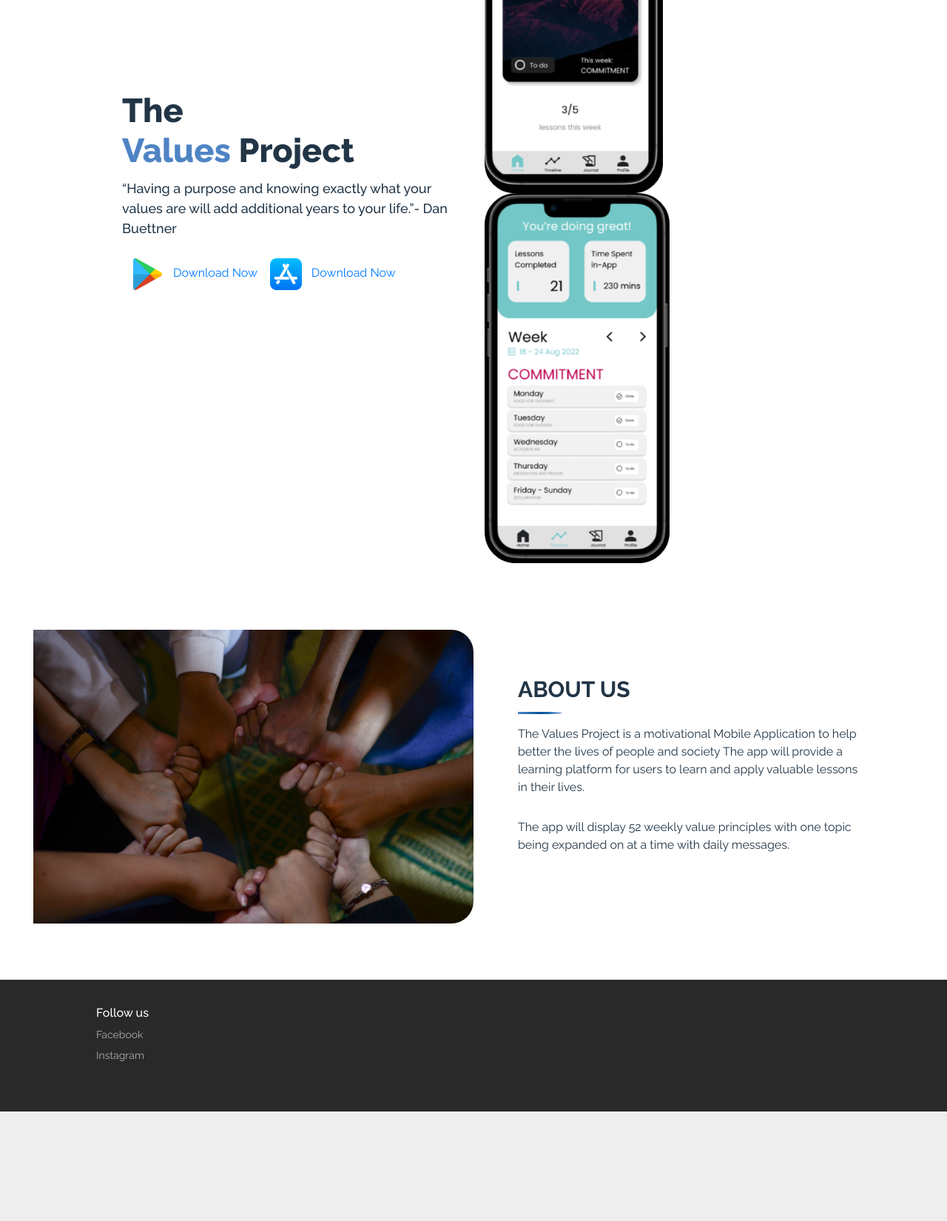
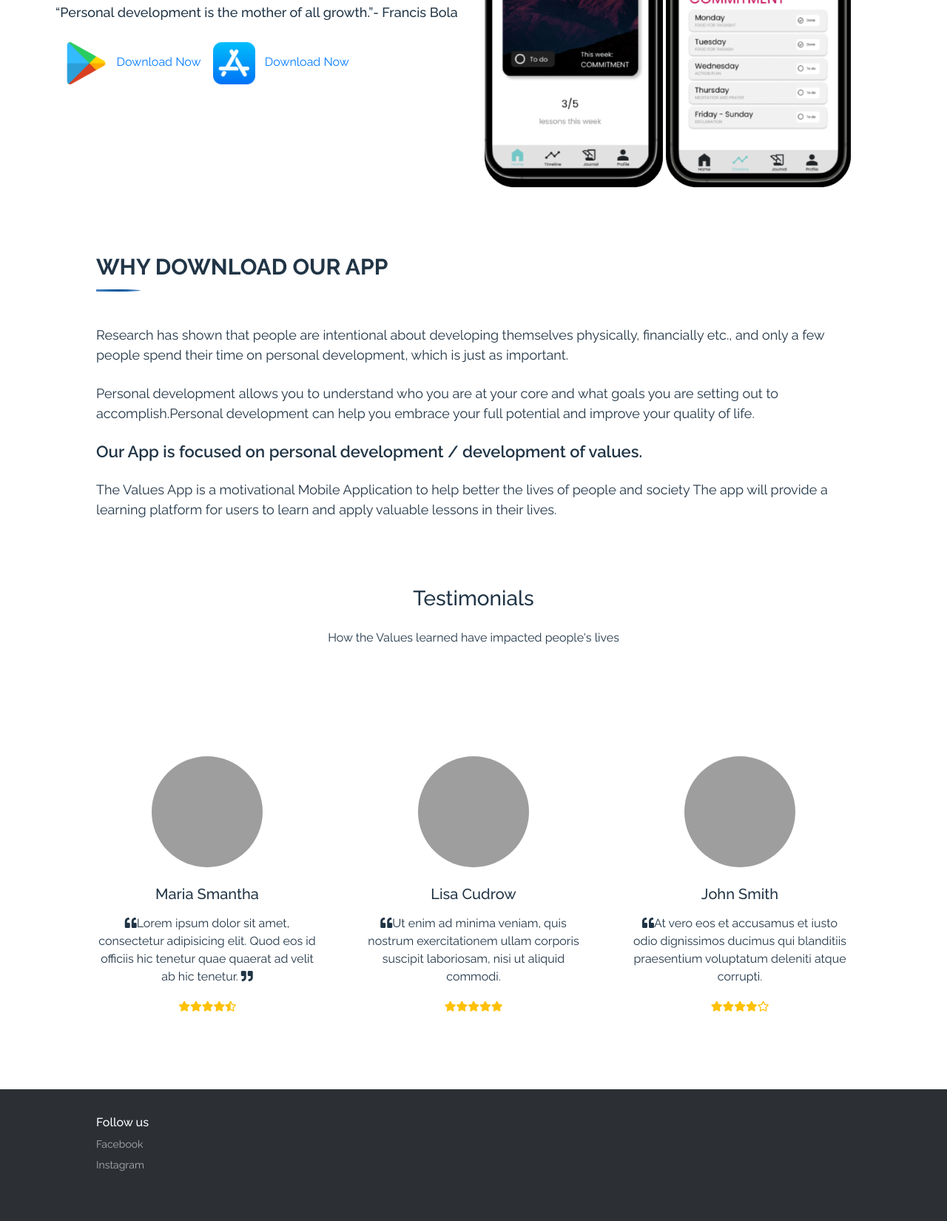
Before and after one commit to BlessingLelaka/values_project_web, a plain HTML site: page index.html in a window 1280 px wide. Shown: the part 421-2071 px from the top of the page at 74% size. Before the commit the page ends 1923 px from the top, so only its background shows below. Drawn offline with nearby package versions, Linux system fonts and the light colour scheme; grey boxes are pictures that could not be loaded; a script that the page names is missing.

Commit message:
more pages

```diff
--- /dev/null
+++ b/about_us.html
@@ -0,0 +1,105 @@
+<!DOCTYPE html>
+<html lang="en">
+
+<head>
+    <meta charset="UTF-8">
+    <meta http-equiv="X-UA-Compatible" content="IE=edge">
+    <meta name="viewport" content="width=device-width, initial-scale=1.0">
+    <title>About us </title>
+    <link href="css/style.css" rel="stylesheet">
+    <link href="https://fonts.googleapis.com/css2?family=Raleway:wght@100;200;300;400;500;600;700;800;900&display=swap"
+        rel="stylesheet">
+    <link href="https://stackpath.bootstrapcdn.com/bootstrap/4.4.1/css/bootstrap.min.css" rel="stylesheet">
+    <link href="https://cdnjs.cloudflare.com/ajax/libs/font-awesome/5.10.0/css/all.min.css" rel="stylesheet">
+</head>
+
+<body>
+    <div class="wrapper">
+
+        <div class="header">
+            <div class="container-fluid">
+                <div class="row align-items-center">
+                    <div class="col-lg-2">
+                        <div class="brand">
+                            <a href="index.html">
+                                <img src="img/values_project_logo.png" alt="Logo">
+                            </a>
+                            <div></div>
+                        </div>
+                    </div>
+                    <div class="col-lg-10">
+                        <div class="topbar">
+
+                            <div class="topbar-col">
+                                <div class="topbar-social">
+                                    <a href=""><i class="fab fa-twitter"></i></a>
+                                    <a href=""><i class="fab fa-facebook-f"></i></a>
+                                    <a href=""><i class="fab fa-youtube"></i></a>
+                                    <a href=""><i class="fab fa-instagram"></i></a>
+                                </div>
+
+                            </div>
+                            <div class="navbar navbar-expand-lg bg-light navbar-light">
+                                <a href="#" class="navbar-brand">MENU</a>
+                                <button type="button" class="navbar-toggler" data-toggle="collapse"
+                                    data-target="#navbarCollapse">
+                                    <span class="navbar-toggler-icon"></span>
+                                </button>
+
+                                <div class="collapse navbar-collapse justify-content-between" id="navbarCollapse">
+                                    <div class="navbar-nav ml-auto">
+                                        <a href="index.html" class="nav-item nav-link active">Home</a>
+                                        <a href="about_us.html" class="nav-item nav-link">About Us</a>
+                                        <a href=" " class="nav-item nav-link">Features</a>
+                                        <a href="contact_us.html" class="nav-item nav-link">Contact Us</a>
+                                    </div>
+                                </div>
+                            </div>
+                        </div>
+                    </div>
+                </div>
+            </div>
+        </div>
+
+        <div class="aboutus">
+            <div class="container-fluid">
+                <div class="row align-items-center">
+                    <div class="col-md-6">
+                        <img src="img/hands2 .jpg" alt="Image">
+                    </div>
+                    <div class="col-md-6">
+                        <h2 class="section-title">About US </h2>
+                        <p>
+                            The Values Project is a motivational Mobile Application to help better the lives of people
+                            and society
+                            The app will provide a learning platform for users to learn and apply valuable lessons in
+                            their lives.
+                        </p>
+                        <p>
+                            The app will display 52 weekly value principles with one topic being expanded on at a time
+                            with daily messages.
+                        </p>
+
+                    </div>
+                </div>
+            </div>
+        </div>
+        <footer class="main-footer">
+            <div class="container">
+                <div class="row">
+                    <div class="col-lg-3 col-md-3 col-sm-6">
+                        <aside class="footer-widget">
+                            <h5>Follow us</h5>
+                            <ul>
+                                <li><a href=" ">Facebook</a></li>
+                                <li><a href=" ">Instagram</a></li>
+                            </ul>
+                        </aside>
+                    </div>
+                </div>
+            </div>
+        </footer>
+    </div>
+</body>
+
+</html>
--- a/css/style.css
+++ b/css/style.css
@@ -328,10 +328,50 @@ body {
     }
 }
 
+.single {
+    position: relative;
+    width: 100%;
+    padding: 45px 0 65px 0;
+}
 
+.single h2.section-title {
+    position: relative;
+    font-size: 30px;
+    font-weight: 700;
+    text-transform: uppercase;
+    margin-bottom: 45px;
+    padding-bottom: 15px;
+}
+
+.single h2.section-title::after {
+    position: absolute;
+    content: "";
+    width: 60px;
+    height: 3px;
+    bottom: 0;
+    left: 0;
+    background: linear-gradient(to left, #4F84C4, #00539C, #4F84C4);
+    border-radius: 0 100% 100% 0;
+}
+
+.single h3 {
+    font-size: 22px;
+    font-weight: 600;
+    margin-bottom: 25px;
+}
+
+.single p {
+    font-size: 18px;
+    font-weight: 400;
+    margin-bottom: 25px;
+}
+
+#testmony{
+    margin: 100px;
+}
 /* Footer*/
-footer.main-footer {
-    background-color: #292929;
+.main-footer {
+    background-color: #2c3035;
     color: white;
     padding-top: 35px;
     padding-bottom: 35px;
--- a/index.html
+++ b/index.html
@@ -1,16 +1,19 @@
 <!DOCTYPE html>
 <html lang="en">
+
 <head>
     <meta charset="utf-8">
     <title>Values Project</title>
     <meta content="width=device-width, initial-scale=1.0" name="viewport">
-        <link href="https://fonts.googleapis.com/css2?family=Raleway:wght@100;200;300;400;500;600;700;800;900&display=swap" rel="stylesheet"> \
+    <link href="https://fonts.googleapis.com/css2?family=Raleway:wght@100;200;300;400;500;600;700;800;900&display=swap"
+        rel="stylesheet">
     <link href="https://stackpath.bootstrapcdn.com/bootstrap/4.4.1/css/bootstrap.min.css" rel="stylesheet">
     <link href="https://cdnjs.cloudflare.com/ajax/libs/font-awesome/5.10.0/css/all.min.css" rel="stylesheet">
 
     <link href="css/style.css" rel="stylesheet">
     <!--<script>alert("Hi");</script>-->
 </head>
+
 <body>
 
     <!--
@@ -49,6 +52,7 @@
 
 
           </script>-->
+    <!--Nav bar -->
     <div class="wrapper">
 
         <div class="header">
@@ -74,10 +78,28 @@
                                 </div>
 
                             </div>
+                            <div class="navbar navbar-expand-lg bg-light navbar-light">
+                                <a href="#" class="navbar-brand">MENU</a>
+                                <button type="button" class="navbar-toggler" data-toggle="collapse"
+                                    data-target="#navbarCollapse">
+                                    <span class="navbar-toggler-icon"></span>
+                                </button>
+
+                                <div class="collapse navbar-collapse justify-content-between" id="navbarCollapse">
+                                    <div class="navbar-nav ml-auto">
+                                        <a href="index.html" class="nav-item nav-link active">Home</a>
+                                        <a href="about_us.html" class="nav-item nav-link">About Us</a>
+                                        <a href=" " class="nav-item nav-link">Features</a>
+                                        <a href="contact_us.html" class="nav-item nav-link">Contact Us</a>
                                     </div>
                                 </div>
-
-
+                            </div>
+                        </div>
+                    </div>
+                </div>
+            </div>
+        </div>
+        <!-- End Nav bar -->
 
         <div class="main">
             <div class="container-fluid">
@@ -85,7 +107,7 @@
                     <div class="col-md-6">
                         <h2>The </h2>
                         <h2><span>Values</span> Project </h2>
-                            <p>“Having a purpose and knowing exactly what your values are will add additional years to your life.”- Dan Buettner </p>
+                        <p>“Personal development is the mother of all growth.”- Francis Bola </p>
                         <a href=""><img class="btn" src="img/playstore.png">Download Now</a>
                         <a href=""> <img class="btn" src="img/app-store.png">Download Now</a>
                     </div>
@@ -96,75 +118,140 @@
                 </div>
             </div>
         </div>
+        <div class="single">
+            <div class="container">
+                <div class="row">
+                    <div class="col-12">
+                        <h2 class="section-title"> Why Download Our App </h2>
+                        <p>Research has shown that people are
+                            intentional about developing themselves physically, financially etc., and only
+                            a few people spend their time on personal development, which is just as important.
+                        </p>
+                        <p>
+                            Personal development allows you to understand who you are at your core and what goals
+                            you are setting out to accomplish.Personal development can help you embrace your full
+                            potential and improve your quality of life.
+
+                        </p>
+                        <h3>Our App is focused on personal development / development of values. </h3>
+                        <p>
+                            The Values App is a motivational Mobile Application to help better the lives of people
+                            and society The app will provide a learning platform for users to learn and apply valuable
+                            lessons in
+                            their lives.
+                        </p>
 
 
-            <div class="aboutus">
-                <div class="container-fluid">
-                    <div class="row align-items-center">
-                        <div class="col-md-6">
-                            <img src="img/hands2 .jpg" alt="Image">
-                        </div>
-                        <div class="col-md-6">
-                            <h2 class="section-title">About US </h2>
-                            <p>
-                                The Values Project is  a motivational Mobile Application to help better the lives of people and society
-                                The app will provide a learning platform for users to learn and apply valuable lessons in their lives.
+
                         </p>
-                            <p>
-                                The app will display 52 weekly value principles with one topic being expanded on at a time with daily messages.
-                            </p>
-
                     </div>
                 </div>
             </div>
         </div>
 
-
-    <!--
-    <div class="aboutus">
-        <div class="container-fluid">
-            <div class="row align-items-center">
-                <div class="col-md-6">
-                    <img src="img/contact.jpg" alt="Image">
-                </div>
-                <div class="col-md-6">
-                    <h2 class="section-title">Contact Us </h2>
-                                <div class="card">
-                                    <div class="card-header">Get in touch with us</div>
-                                    <div class="card-body">
-                                        <form action="" id="contactForm">
-                                            <div class="mb-3">
-                                                <input type="text" class="form-control form-control-sm" placeholder="Name" id="name">
-                                            </div>
-                                            <div class="mb-3">
-                                                <input type="email" class="form-control form-control-sm" placeholder="Email" id="email">
-                                            </div>
-                                            <div class="mb-3">
-                                                <input type="tel" class="form-control form-control-sm" placeholder="Phone" id="phone">
-                                            </div>
-                                            <div class="mb-3">
-                                                <input type="text" class="form-control form-control-sm" placeholder="Subject" id="subject">
-                                            </div>
-                                            <div class="mb-3">
-                                                <textarea rows="5" class="form-control form-control-sm" placeholder="Your Message"id="message"></textarea>
-                                            </div>
-                                            <div class="mb-3">
-                                                <input type="submit" class="btn btn-success btn-sm" value="Send Message">
-                                            </div>
-                                        </form>
+        <!--Testimony -->
+        <div class="row d-flex justify-content-center">
+            <div class="col-md-10 col-xl-8 text-center">
+                <h3 class="mb-4">Testimonials</h3>
+                <p class="mb-4 pb-2 mb-md-5 pb-md-0">
+                    How the Values learned have impacted people's lives
+                </p>
             </div>
         </div>
+
+        <div class="row text-center" id="testmony">
+            <div class="col-md-4 mb-5 mb-md-0">
+                <div class="d-flex justify-content-center mb-4">
+                    <img src="https://mdbcdn.b-cdn.net/img/Photos/Avatars/img%20(1).webp"
+                        class="rounded-circle shadow-1-strong" width="150" height="150" />
                 </div>
+                <h5 class="mb-3">Maria Smantha</h5>
+                <p class="px-xl-3">
+                    <i class="fas fa-quote-left pe-2"></i>Lorem ipsum dolor sit amet, consectetur
+                    adipisicing elit. Quod eos id officiis hic tenetur quae quaerat ad velit ab hic
+                    tenetur.
+                    <i class="fas fa-quote-right pe-2"></i>
+                </p>
+                <ul class="list-unstyled d-flex justify-content-center mb-0">
+                    <li>
+                        <i class="fas fa-star fa-sm text-warning"></i>
+                    </li>
+                    <li>
+                        <i class="fas fa-star fa-sm text-warning"></i>
+                    </li>
+                    <li>
+                        <i class="fas fa-star fa-sm text-warning"></i>
+                    </li>
+                    <li>
+                        <i class="fas fa-star fa-sm text-warning"></i>
+                    </li>
+                    <li>
+                        <i class="fas fa-star-half-alt fa-sm text-warning"></i>
+                    </li>
+                </ul>
             </div>
+            <div class="col-md-4 mb-5 mb-md-0">
+                <div class="d-flex justify-content-center mb-4">
+                    <img src="https://mdbcdn.b-cdn.net/img/Photos/Avatars/img%20(2).webp"
+                        class="rounded-circle shadow-1-strong" width="150" height="150" />
                 </div>
+                <h5 class="mb-3">Lisa Cudrow</h5>
+                <p class="px-xl-3">
+                    <i class="fas fa-quote-left pe-2"></i>Ut enim ad minima veniam, quis nostrum
+                    exercitationem ullam corporis suscipit laboriosam, nisi ut aliquid commodi.
+                </p>
+                <ul class="list-unstyled d-flex justify-content-center mb-0">
+                    <li>
+                        <i class="fas fa-star fa-sm text-warning"></i>
+                    </li>
+                    <li>
+                        <i class="fas fa-star fa-sm text-warning"></i>
+                    </li>
+                    <li>
+                        <i class="fas fa-star fa-sm text-warning"></i>
+                    </li>
+                    <li>
+                        <i class="fas fa-star fa-sm text-warning"></i>
+                    </li>
+                    <li>
+                        <i class="fas fa-star fa-sm text-warning"></i>
+                    </li>
+                </ul>
             </div>
-            -->
+            <div class="col-md-4 mb-0">
+                <div class="d-flex justify-content-center mb-4">
+                    <img src="https://mdbcdn.b-cdn.net/img/Photos/Avatars/img%20(9).webp"
+                        class="rounded-circle shadow-1-strong" width="150" height="150" />
                 </div>
+                <h5 class="mb-3">John Smith</h5>
+                <p class="px-xl-3">
+                    <i class="fas fa-quote-left pe-2"></i>At vero eos et accusamus et iusto odio
+                    dignissimos ducimus qui blanditiis praesentium voluptatum deleniti atque corrupti.
+                </p>
+                <ul class="list-unstyled d-flex justify-content-center mb-0">
+                    <li>
+                        <i class="fas fa-star fa-sm text-warning"></i>
+                    </li>
+                    <li>
+                        <i class="fas fa-star fa-sm text-warning"></i>
+                    </li>
+                    <li>
+                        <i class="fas fa-star fa-sm text-warning"></i>
+                    </li>
+                    <li>
+                        <i class="fas fa-star fa-sm text-warning"></i>
+                    </li>
+                    <li>
+                        <i class="far fa-star fa-sm text-warning"></i>
+                    </li>
+                </ul>
             </div>
         </div>
 
 
-    <footer class="main-footer">
+
+
+        <div class="main-footer">
             <div class="container">
                 <div class="row">
                     <div class="col-lg-3 col-md-3 col-sm-6">
@@ -178,7 +265,9 @@
                     </div>
                 </div>
             </div>
-    </footer>
+
+        </div>
+    </div>
     <script src="https://www.gstatic.com/firebasejs/9.13.0/firebase-app.js"></script>
     <script src="https://www.gstatic.com/firebasejs/9.13.0/firebase-analytics.js"></script>
     <script src="https://code.jquery.com/jquery-3.4.1.min.js"></script>
@@ -186,4 +275,5 @@
     <script src="https://cdnjs.cloudflare.com/ajax/libs/firebase/7.14.1-0/firebase.js"></script>
     <script src="main.js"></script>
 </body>
+
 </html>
```
Also changed, not shown: contact_us.html (added, +123 -0 lines). Lines whose indentation alone changed are shown as unchanged.
